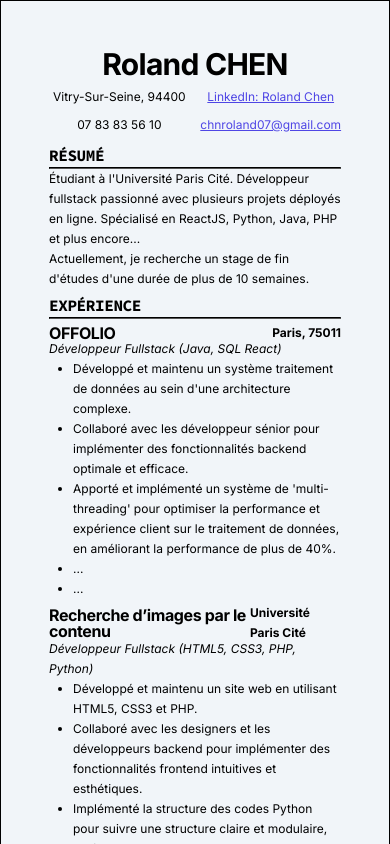
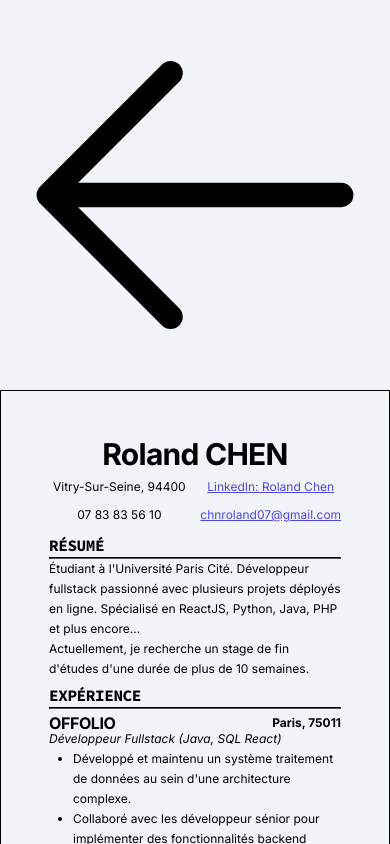
Before and after one commit to Rolandchn/My-portfolio, a React (Vite) app: page /resume in a window 390 px wide. Shown: the top 844 px of the page. Built offline with nearby package versions, Linux system fonts and the light colour scheme; a web font is replaced by a local one.

Commit message:
move ResumeUtil style to resume.module.css

```diff
--- a/src/App.jsx
+++ b/src/App.jsx
@@ -5,21 +5,17 @@ import Home from './pages/Home/Home.jsx'
 import NoPage from './pages/NoPage.jsx'
 import Resume from './pages/Resume/Resume.jsx'
 
-import DynamicStyles from './utils/DynamicStyles.jsx'
-
 
 function App() {
   return (
     <>
         <Router>
             <Routes>
-                <Route element={<DynamicStyles />}>
-                    {/* Home page */}
-                    <Route index element={<Home/>}/>
+                {/* Home page */}
+                <Route index element={<Home/>}/>
 
-                    {/* Resume page */}
-                    <Route caseSensitive path="/resume" element={<Resume/>} />
-                </Route>
+                {/* Resume page */}
+                <Route caseSensitive path="/resume" element={<Resume/>} />
 
                 {/* Default page */}
                 <Route path='*' element={<NoPage/>}/>
--- a/src/pages/Resume/Resume.jsx
+++ b/src/pages/Resume/Resume.jsx
@@ -6,7 +6,7 @@ import Education from './sections/Education/Education'
 import SkillInterest from './sections/Skill-Interest/Skill-Interest'
 import Experience from './sections/Experience/Experience.jsx'
 
-import resumeStyle from '../../style/ResumeUtils.module.css'
+import style from './Resume.module.css'
 
 const Resume = () => {
     useEffect(() => {
@@ -15,8 +15,14 @@ const Resume = () => {
     }, []);
 
   return (
-    <div className={resumeStyle.container}>
-        <main className={resumeStyle.main}>
+    <>
+        <div>
+            <svg xmlns="http://www.w3.org/2000/svg" fill="none" viewBox="0 0 24 24" strokeWidth="1.5" stroke="currentColor" className={style.icon}>
+                <path strokeLinecap="round" strokeLinejoin="round" d="M10.5 19.5 3 12m0 0 7.5-7.5M3 12h18" />
+            </svg>
+        </div>
+        <div className={style.container}>
+            <main className={style.main}>
                 <Header />
                 <Summary />
                 <Experience />
@@ -24,6 +30,7 @@ const Resume = () => {
                 <SkillInterest />
             </main>
         </div>
+    </>
   )
 }
 
--- a/src/pages/Resume/Resume.module.css
+++ b/src/pages/Resume/Resume.module.css
@@ -0,0 +1,104 @@
+/*
+@media (max-width: 1536px){
+
+}
+
+@media (max-width: 1280px){
+
+}
+
+@media (max-width: 1024px){
+
+}
+
+@media (max-width: 768px){
+
+}
+
+@media (max-width: 640px){
+
+}
+
+@media (max-width: 475px){
+
+}
+*/
+
+
+.container{
+    border: 1px solid black;
+    width: 21cm;
+
+    margin-inline: auto;
+    padding: 1.27cm;
+}
+
+
+.separator{
+    margin-top: 0.25rem;
+
+    border-color: var(--clr-black);
+}
+
+.section{
+    margin-top: 0.5rem;
+}
+
+.title{
+    font-family: var(--font-secondary);
+    font-size: var(--size-lg);
+
+    text-transform: uppercase;
+
+    line-height: 1;
+}
+
+.margin_top0{
+    margin-top: 0;
+}
+
+
+@media (max-width: 1536px){
+    .container{
+        max-width: 1280px;
+    }
+
+}
+
+@media (max-width: 1280px){
+    .container{
+        max-width: 1024px;
+    }
+
+}
+
+@media (max-width: 1024px){
+    .container{
+        max-width: 768px;
+    }
+
+}
+
+@media (max-width: 768px){
+    .container{
+        max-width: 640px;
+    }
+
+    .title{
+        font-size: var(--size-base);
+    }
+
+}
+
+@media (max-width: 640px){
+    .container{
+            max-width: 475px;
+    }
+
+}
+
+@media (max-width: 475px){
+    .container{
+        max-width: 100%;
+   }
+}
--- a/src/pages/Resume/sections/Education/Education.jsx
+++ b/src/pages/Resume/sections/Education/Education.jsx
@@ -3,7 +3,7 @@ import clsx from 'clsx'
 
 import styles from './Education.module.css'
 
-import resumeStyle from '../../../../style/ResumeUtils.module.css'
+import resumeStyle from '../../Resume.module.css'
 
 
 const Education = () => {
--- a/src/pages/Resume/sections/Experience/Experience.jsx
+++ b/src/pages/Resume/sections/Experience/Experience.jsx
@@ -4,7 +4,7 @@ import clsx from 'clsx'
 import ExperienceBlock from '../../../../components/ExperienceBlock.jsx'
 import { experiences } from '../../../../constants/index.jsx'
 
-import resumeStyles from '../../../../style/ResumeUtils.module.css'
+import resumeStyles from '../../Resume.module.css'
 
 const Experience = () => {
   return (
--- a/src/pages/Resume/sections/Skill-Interest/Skill-Interest.jsx
+++ b/src/pages/Resume/sections/Skill-Interest/Skill-Interest.jsx
@@ -3,7 +3,7 @@ import React from 'react'
 
 import styles from './Skill-Interest.module.css'
 
-import resumeStyle from '../../../../style/ResumeUtils.module.css'
+import resumeStyle from '../../Resume.module.css'
 
 
 const SkillInterest = () => {
--- a/src/pages/Resume/sections/Summary/Summary.jsx
+++ b/src/pages/Resume/sections/Summary/Summary.jsx
@@ -2,7 +2,7 @@ import React from 'react'
 
 import styles from './Summary.module.css'
 
-import resumeStyle from '../../../../style/ResumeUtils.module.css'
+import resumeStyle from '../../Resume.module.css'
 
 
 const Summary = () => {
--- a/src/style/ResumeUtils.module.css
+++ /dev/null
@@ -1,104 +0,0 @@
-/*
-@media (max-width: 1536px){
-
-}
-
-@media (max-width: 1280px){
-
-}
-
-@media (max-width: 1024px){
-
-}
-
-@media (max-width: 768px){
-
-}
-
-@media (max-width: 640px){
-
-}
-
-@media (max-width: 475px){
-
-}
-*/
-
-
-.container{
-    border: 1px solid black;
-    width: 21cm;
-
-    margin-inline: auto;
-    padding: 1.27cm;
-}
-
-
-.separator{
-    margin-top: 0.25rem;
-
-    border-color: var(--clr-black);
-}
-
-.section{
-    margin-top: 0.5rem;
-}
-
-.title{
-    font-family: var(--font-secondary);
-    font-size: var(--size-lg);
-
-    text-transform: uppercase;
-
-    line-height: 1;
-}
-
-.margin_top0{
-    margin-top: 0;
-}
-
-
-@media (max-width: 1536px){
-    .container{
-        max-width: 1280px;
-    }
-
-}
-
-@media (max-width: 1280px){
-    .container{
-        max-width: 1024px;
-    }
-
-}
-
-@media (max-width: 1024px){
-    .container{
-        max-width: 768px;
-    }
-
-}
-
-@media (max-width: 768px){
-    .container{
-        max-width: 640px;
-    }
-
-    .title{
-        font-size: var(--size-base);
-    }
-
-}
-
-@media (max-width: 640px){
-    .container{
-            max-width: 475px;
-    }
-
-}
-
-@media (max-width: 475px){
-    .container{
-        max-width: 100%;
-   }
-}
--- a/src/utils/DynamicStyles.jsx
+++ /dev/null
@@ -1,30 +0,0 @@
-import React, { useEffect } from "react";
-import { Outlet, useLocation } from "react-router-dom";
-
-const DynamicStyles = () => {
-    const location = useLocation();
-
-    useEffect(() => {
-        let styleSheet;
-
-        // Determine which CSS file to load based on route
-        if (location.pathname === "/") {
-            styleSheet = import("../style/HomeUtils.css");
-        } else {
-            styleSheet = import("../style/ResumeUtils.module.css");
-        }
-
-        return () => {
-            // Optional: Clean up styles when navigating away (not always needed)
-            document.querySelectorAll('link[rel="stylesheet"]').forEach((link) => {
-                if (link.href.includes("utils.css") || link.href.includes("utils2.css")) {
-                    link.remove();
-                }
-            });
-        };
-    }, [location]);
-
-    return <Outlet/>;
-};
-
-export default DynamicStyles;
```
Also changed, not shown: src/pages/Resume/ResumeUtils.css (deleted). Lines whose indentation alone changed are shown as unchanged.
